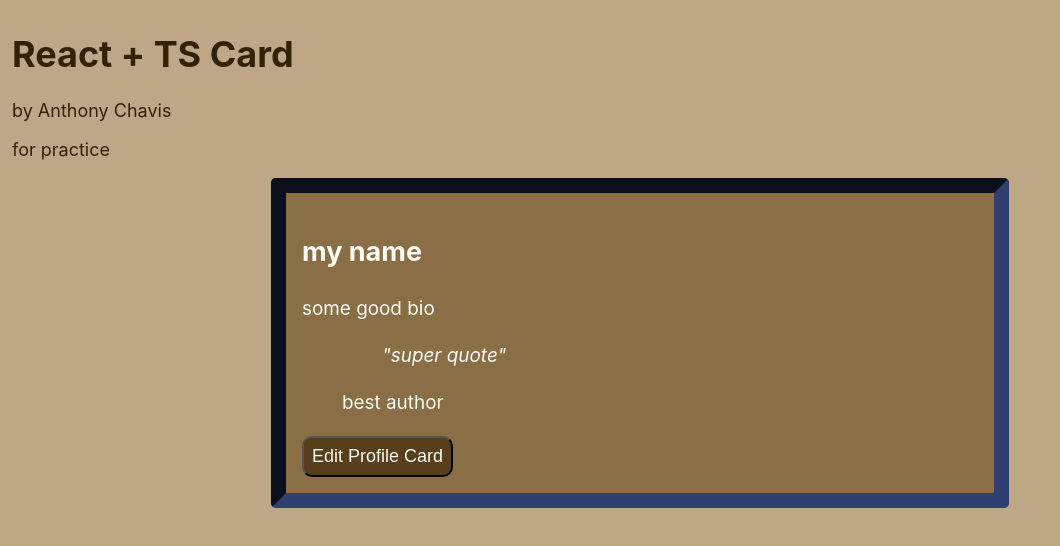
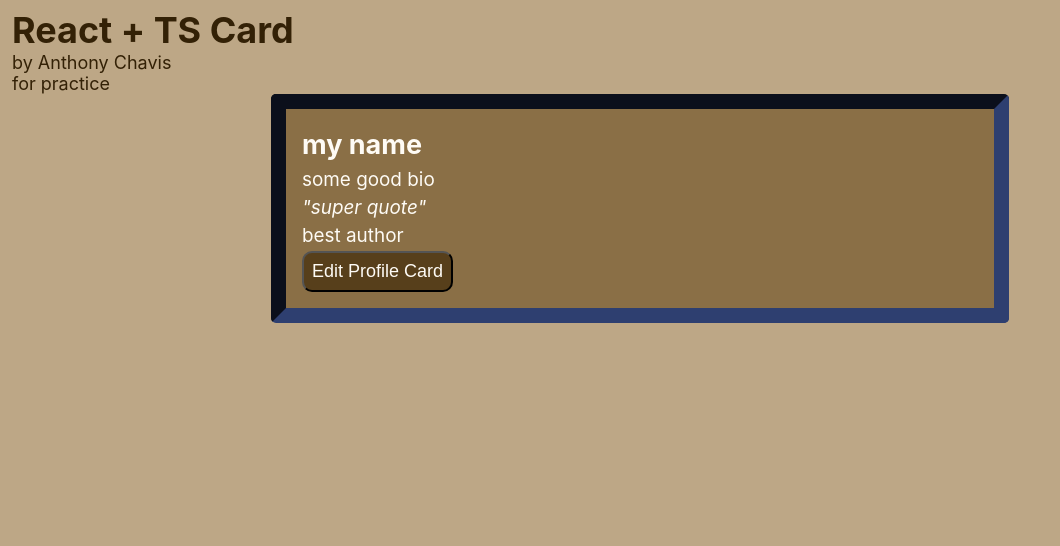
Before and after one commit to anthonychavis/personal-profile-card-cra, a React (Create React App) app: page / in a window 1280 px wide. Shown: the top 546 px of the page, without its empty margins (0-1060 px from the left). Built offline with nearby package versions, Linux system fonts and the light colour scheme.

Commit message:
* margin

```diff
--- a/src/index.css
+++ b/src/index.css
@@ -3,7 +3,7 @@
 *::before {
     box-sizing: border-box;
     padding: 0;
-    /* margin: 0; */
+    margin: 0;
 }
 
 body {
```
